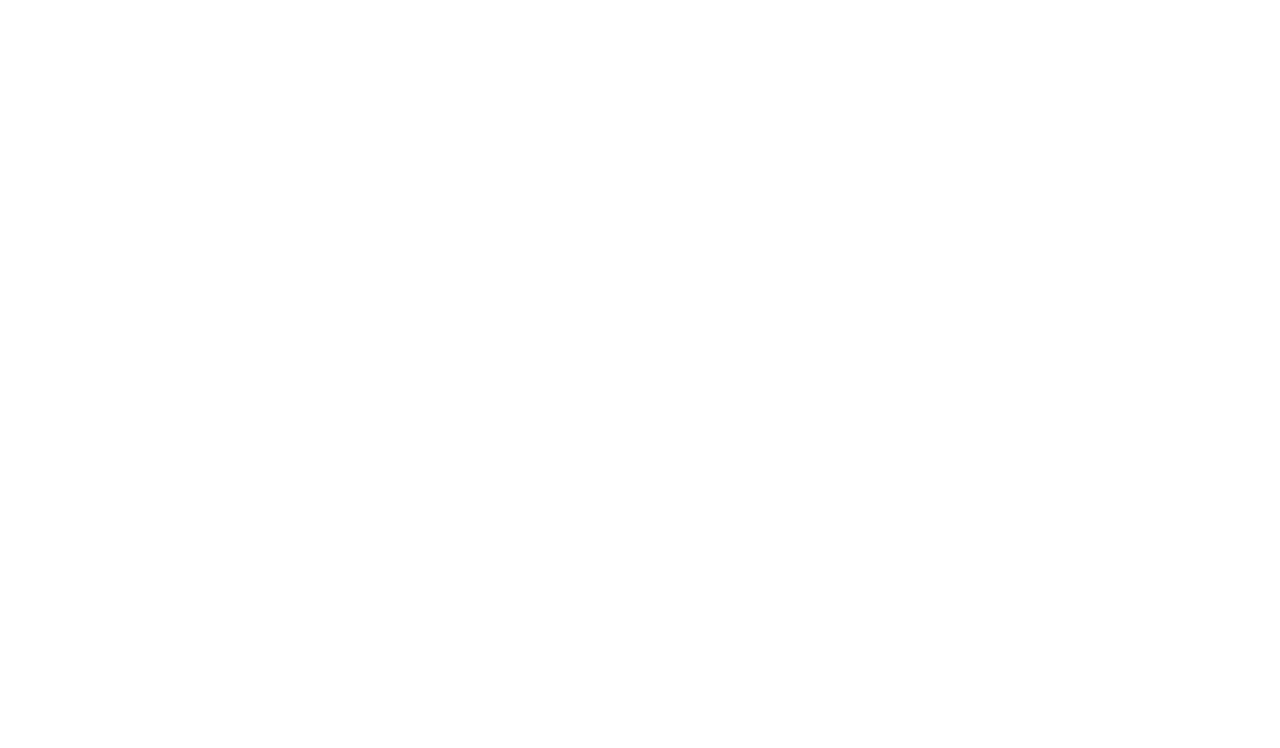
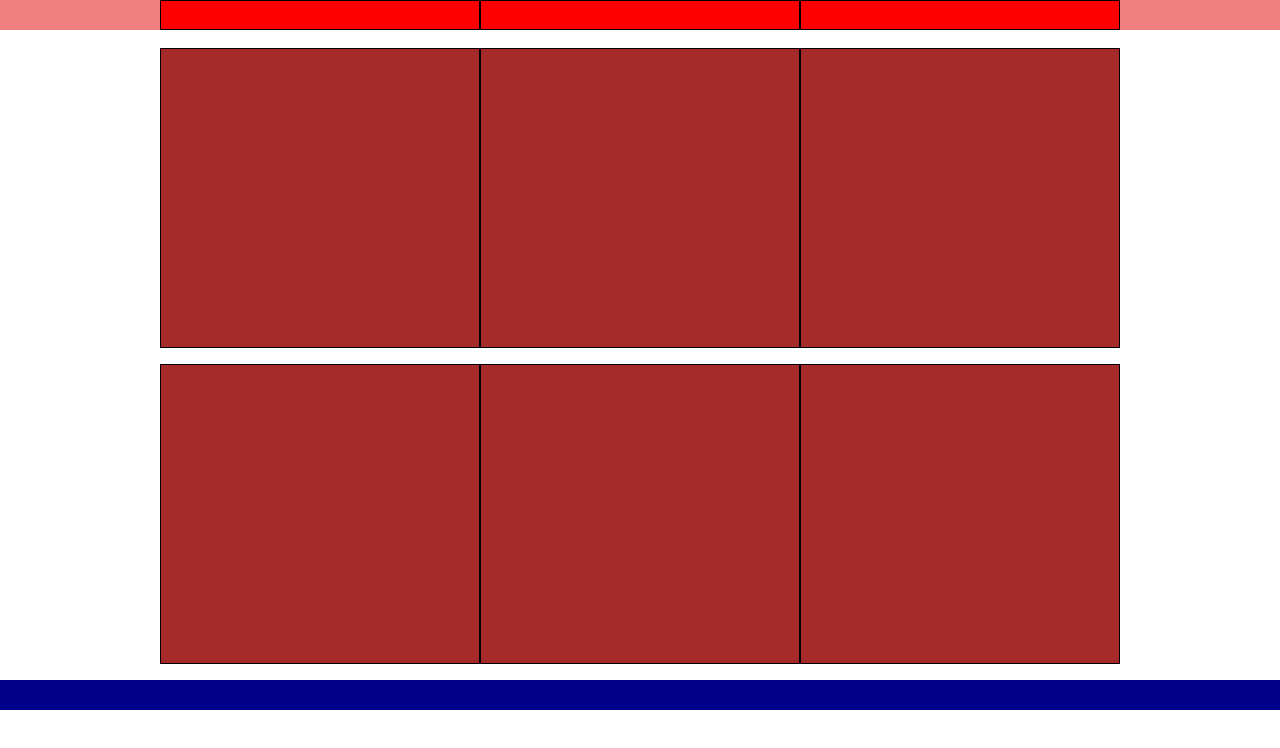
Before and after one commit to SimoneLollini/html-css-boolando, a plain HTML site: page index.html in a window 1280 px wide. Drawn offline with Linux system fonts and the light colour scheme.

Commit message:
end debug

```diff
--- a/assets/style.css
+++ b/assets/style.css
@@ -0,0 +1,89 @@
+* {
+    margin: 0;
+    padding: 0;
+    box-sizing: border-box;
+}
+
+/* #region debug */
+.debug header {
+    background-color: lightcoral;
+    height: 30px;
+}
+
+.debug .logo,
+.debug .target,
+.debug .carrello {
+    background-color: red;
+    height: 30px;
+    border: 1px solid;
+}
+
+.debug main .col-4 {
+    background-color: brown;
+    border: 1px solid;
+    height: 300px;
+    padding: 1rem;
+}
+
+.debug footer {
+    background-color: darkblue;
+    height: 30px;
+}
+
+/* #endregion debug */
+
+/* #region common */
+.container {
+    width: 75%;
+    margin: auto;
+}
+
+.row {
+    display: flex;
+}
+
+.mg_left {
+    margin-left: -1rem;
+}
+
+.mg_right {
+    margin-right: -1rem;
+}
+
+.pt_3{
+    padding-top: 3rem;
+}
+
+/* #endregion common */
+
+/* #region utility */
+.d-flex {
+    display: flex;
+}
+
+.col-4 {
+    width: calc(100%/12 *4);
+}
+
+/* #endregion utility */
+
+/* #region header */
+header .row {
+    align-items: center;
+}
+
+header {
+    width: 100%;
+    position: fixed;
+}
+
+/* #endregion header */
+
+/* #region main */
+main .row {
+    flex-wrap: wrap;
+    padding-bottom: 1rem;
+}
+
+
+/* #endregion main*/
--- a/index.html
+++ b/index.html
@@ -1,13 +1,62 @@
 <!DOCTYPE html>
 <html lang="en">
+
 <head>
     <meta charset="UTF-8">
     <meta http-equiv="X-UA-Compatible" content="IE=edge">
     <meta name="viewport" content="width=device-width, initial-scale=1.0">
     <link rel="stylesheet" href="./assets/style.css">
-    <title>boolando</title>
+    <title>Boolando</title>
 </head>
-<body>
+
+<body class="debug">
+    <header id="header">
+        <div class="container">
+            <div class="row">
+                <div class="target col-4"></div>
+                <div class="logo col-4"></div>
+                <div class="carrello col-4"></div>
+            </div>
+
+        </div>
+    </header>
+    <!-- /#header -->
+    <main id="main">
+        <div class="container">
+            <div class="row pt_3">
+                <div class="col-4 ">
+
+                </div>
+                <div class="col-4">
+
+                </div>
+                <div class="col-4 ">
+            </div>
+
+                </div>
+                <div class="row">
+                    <div class="col-4 ">
+
+                    </div>
+                    <div class="col-4">
+
+                    </div>
+                    <div class="col-4 ">
+
+                    </div>
+                </div>
+
+
+
+
+        </div>
+    </main>
+    <!-- /#main -->
+    <footer id="footer">
+        <div class="container"></div>
+    </footer>
+    <!-- /#footer -->
 
 </body>
+
 </html>
```
